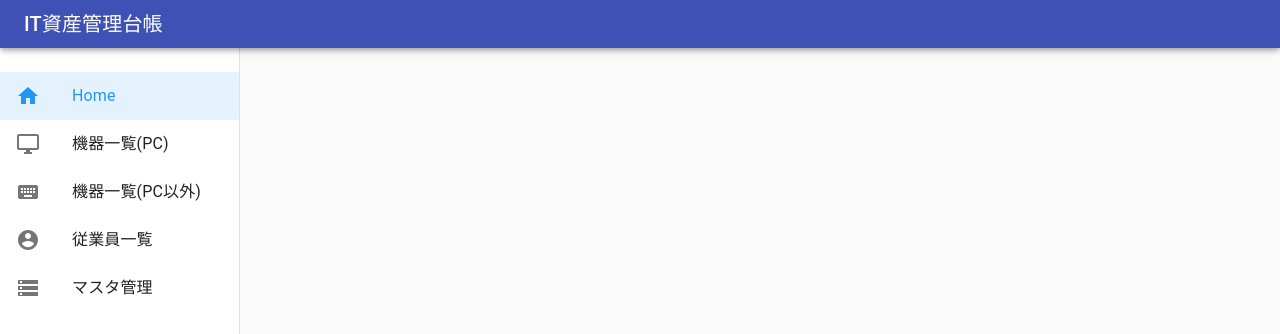
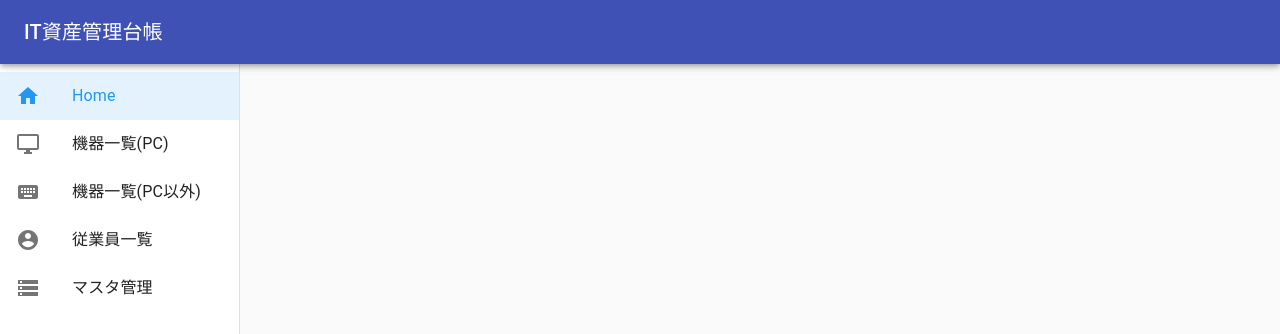
Before and after one commit to forsetigithub/itkanritool, a React (Create React App) app: page / in a window 1280 px wide. Both pictures are taken after typing "name@example.com", "Sample123" into the empty fields and a click on the button "ログイン". Shown: the top 334 px of the page. Built offline with nearby package versions, Linux system fonts and the light colour scheme.

Commit message:
Ver.0.7.7

```diff
--- a/package.json
+++ b/package.json
@@ -1,6 +1,6 @@
 {
   "name": "itmanagement",
-  "version": "0.7.6",
+  "version": "0.7.7",
   "private": true,
   "dependencies": {
     "@fortawesome/fontawesome-svg-core": "^1.2.32",
--- a/src/App.tsx
+++ b/src/App.tsx
@@ -6,7 +6,9 @@ function App() {
   const [token,setToken] = useState();
 
   if(!token) {
-    return (<SignIn setToken={setToken} />);
+    return (
+      <SignIn setToken={setToken} />
+    );
   }
 
   return (
--- a/src/Main.tsx
+++ b/src/Main.tsx
@@ -34,12 +34,14 @@ const useStyles = makeStyles((theme: Theme) =>
 
       // },
       display:'flex',
+      marginTop:theme.spacing(4),
     },
     appBar: {
-      zIndex:theme.zIndex.drawer + 1
+      zIndex:theme.zIndex.drawer + 1,
+      marginBottom:theme.spacing(4),
     },
     main: {
-      paddingTop:theme.spacing(4),
+      marginTop:theme.spacing(4),
     },
     title: {
       flexGrow:1,
@@ -77,7 +79,7 @@ const Main:FC = () => {
   const classes = useStyles();
 
   return (
-    <div className={classes.root}>
+    <React.Fragment>
       <Router>
         <div className={classes.root}>
           <SideNav menu={MenuItems}  />
@@ -98,11 +100,11 @@ const Main:FC = () => {
       </Router>
 
       <AppBar position="fixed" className={classes.appBar}>
-      <Toolbar variant="dense">
-        <Typography variant="h6" className={classes.title}>IT資産管理台帳</Typography>
-      </Toolbar>
+        <Toolbar variant="regular">
+          <Typography variant="h6" className={classes.title}>IT資産管理台帳</Typography>
+        </Toolbar>
       </AppBar>
-    </div>
+    </React.Fragment>
 
   );
 }
--- a/src/components/SignIn.tsx
+++ b/src/components/SignIn.tsx
@@ -115,14 +115,14 @@ const SignIn:FC<any> = ({setToken}:any) => {
           </Button>
           <Grid container>
             <Grid item xs>
-              <Link href="#" variant="body2">
-                {/* Forgot password? */}
-              </Link>
+              {/* <Link href="#" variant="body2">
+                Forgot password?
+              </Link> */}
             </Grid>
             <Grid item>
-              <Link href="#" variant="body2">
-                {/* {"Don't have an account? Sign Up"} */}
-              </Link>
+              {/* <Link href="#" variant="body2">
+                {"Don't have an account? Sign Up"}
+              </Link> */}
             </Grid>
           </Grid>
         </form>
@@ -135,6 +135,7 @@ const SignIn:FC<any> = ({setToken}:any) => {
 }
 
 export default SignIn;
+
 // SignIn.protoTypes = {
 //   setToken: PropTypes.func.isRequired
 // }
```
Also changed, not shown: 7 other files (tests, documents, lock files or other folders).
